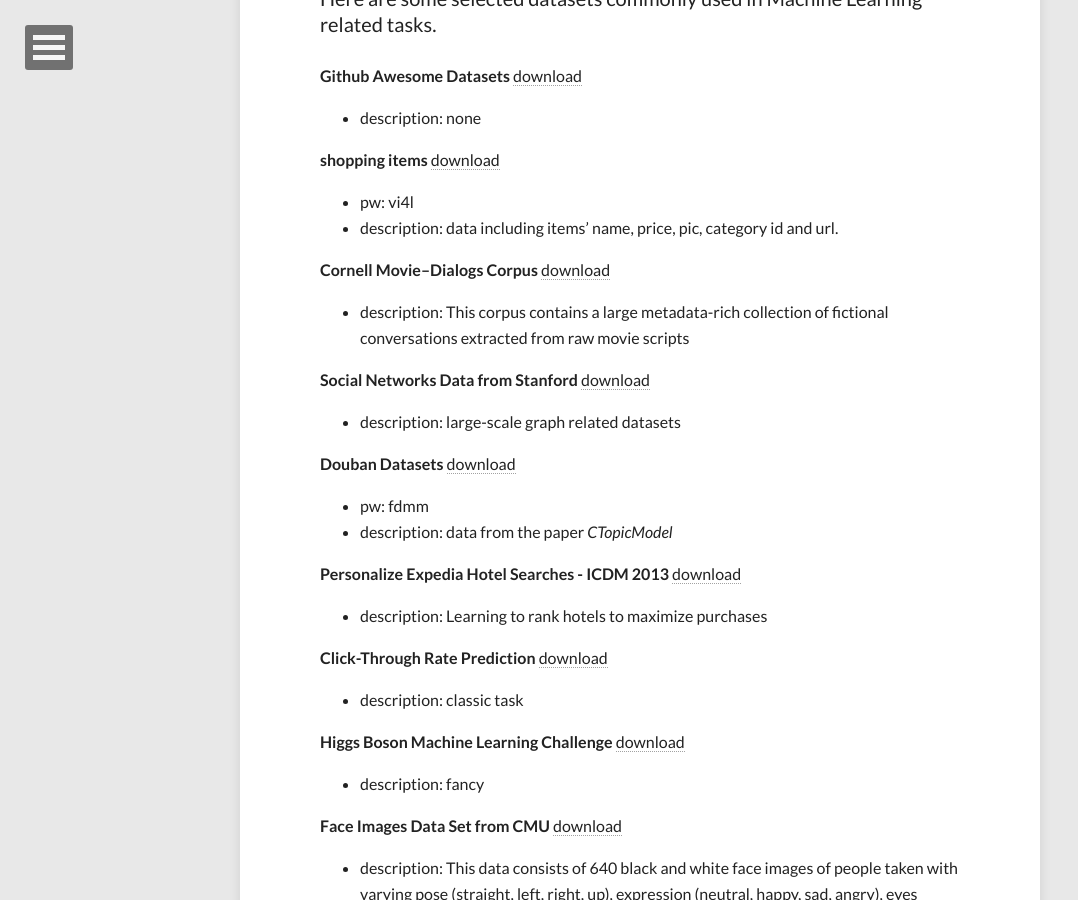
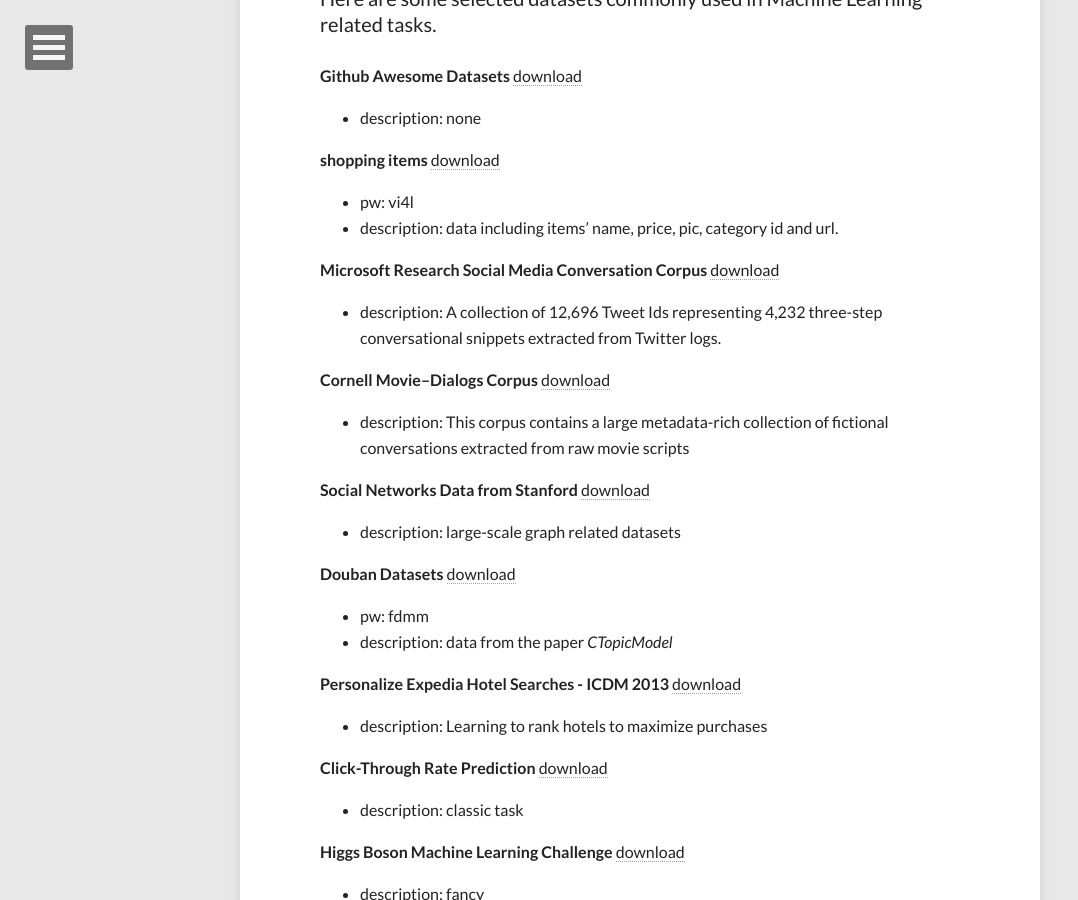
Before and after one commit to wjlkingdom/wjlkingdom.github.io, a Jekyll site: the page built from _posts/2015/2015-06-05-datasets.md, in a window 1280 px wide and 900 px high, scrolled down 535 px. Shown: the whole window, without its empty margins (0-1078 px from the left). Built offline with Jekyll 4.4.1, drawn with Linux system fonts in a browser that asks for light colours; nearby versions of some CDN libraries; comment, search, counter and statistics services are not loaded.

Commit message:
update datasets

```diff
--- a/_posts/2015/2015-06-05-datasets.md
+++ b/_posts/2015/2015-06-05-datasets.md
@@ -28,6 +28,11 @@ Here are some selected datasets commonly used in Machine Learning related tasks.
 
 - pw: vi4l
 - description: data including items' name, price, pic, category id and url.
+
+**Microsoft Research Social Media Conversation Corpus**
+[download](http://research.microsoft.com/en-us/downloads/6096d3da-0c3b-42fa-a480-646929aa06f1/default.aspx)
+
+- description: A collection of 12,696 Tweet Ids representing 4,232 three-step conversational snippets extracted from Twitter logs.
 
 **Cornell Movie--Dialogs Corpus**
 [download](http://www.cs.cornell.edu/~cristian/Cornell_Movie-Dialogs_Corpus.html)
```
Also changed, not shown: 1 other file.
